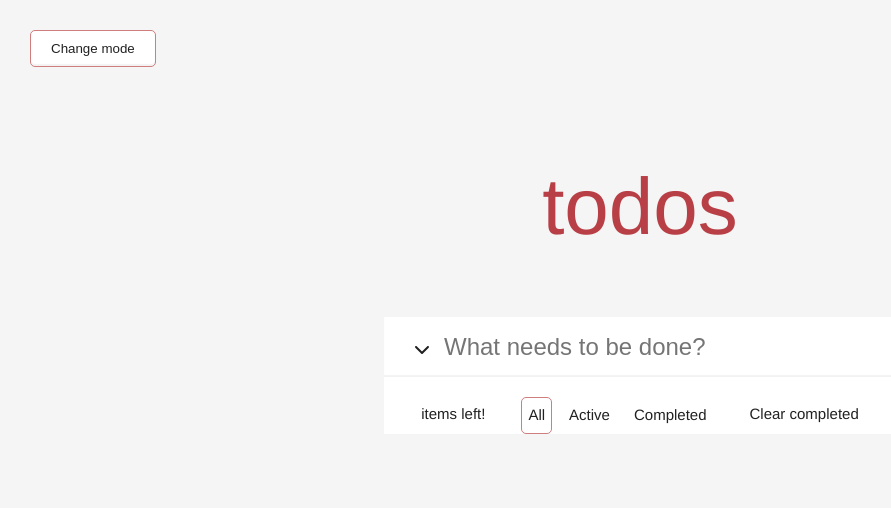
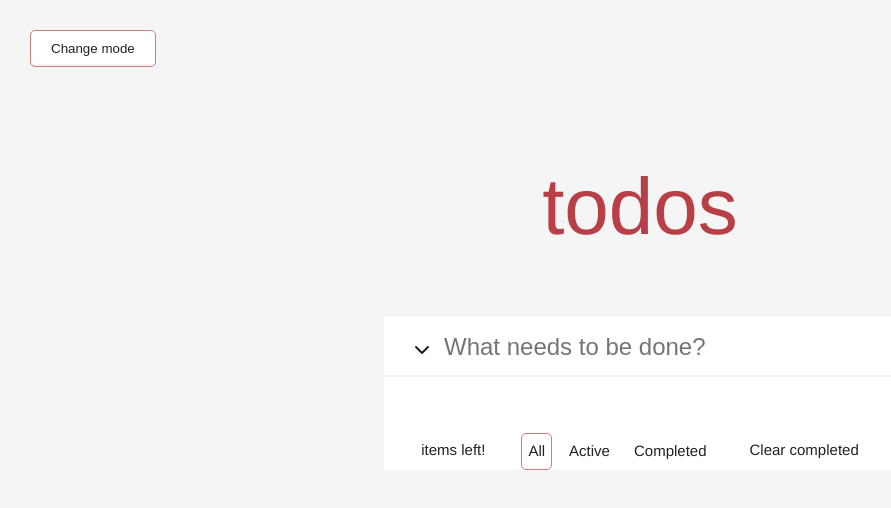
Before and after one commit to hoangvv02/Todo, a React (Create React App) app: page / in a window 1280 px wide. Shown: the top 508 px of the page, without its empty margins (0-891 px from the left). Built offline with nearby package versions, Linux system fonts and the light colour scheme.

Commit message:
add scroll style

```diff
--- a/src/App.jsx
+++ b/src/App.jsx
@@ -7,7 +7,7 @@ import { ThemeContext } from "./ThemeContext";
 import "./App.css";
 import Logo from "./components/Logo";
 import { FILTER } from "./constant/constant";
-import Pagination from "./components/Pagination";
+// import Pagination from "./components/Pagination";
 
 class App extends Component {
   constructor(props) {
@@ -15,8 +15,6 @@ class App extends Component {
     this.state = {
       todos: [],
       selectedFilter: FILTER.ALL,
-      isEditInput: false,
-      idEdit: null,
       currentPage: 1,
       todosPerPage: 5,
     };
@@ -84,8 +82,9 @@ class App extends Component {
   };
 
   updateInput = (todo) => {
-    this.setState({ isEditInput: true, idEdit: todo.id });
     this.inputRef.current.value = todo.text;
+    this.inputRef.current.focus();
+    this.inputRef.current.idEdit = todo.id;
   };
 
   handlePageChange = (pageNumber) => {
@@ -93,20 +92,13 @@ class App extends Component {
   };
 
   render() {
-    const {
-      todos,
-      selectedFilter,
-      isEditInput,
-      idEdit,
-      todosPerPage,
-      currentPage,
-    } = this.state;
+    const { todos, selectedFilter, todosPerPage, currentPage } = this.state;
 
     const { theme } = this.context;
 
-    const lastTodoIndex = currentPage * todosPerPage;
-    const firstTodoIndex = lastTodoIndex - todosPerPage;
-    const currentTodos = todos.slice(firstTodoIndex, lastTodoIndex);
+    // const lastTodoIndex = currentPage * todosPerPage;
+    // const firstTodoIndex = lastTodoIndex - todosPerPage;
+    // const currentTodos = todos.slice(firstTodoIndex, lastTodoIndex);
 
     return (
       <div className={`app-content ${theme}`}>
@@ -119,24 +111,23 @@ class App extends Component {
             handleInputChange={this.handleInputChange}
             addTodo={this.addTodo}
             toggleAllTodo={this.toggleAllTodo}
-            isEditInput={isEditInput}
-            idEdit={idEdit}
             updateTodo={this.updateTodo}
           />
           <ListTodo
-            todos={currentTodos}
+            // todos={currentTodos}
+            todos={todos}
             toggleTodo={this.toggleTodo}
             removeTodo={this.removeTodo}
             updateTodo={this.updateTodo}
             selectedFilter={selectedFilter}
             updateInput={this.updateInput}
           />
-          <Pagination
+          {/* <Pagination
             todos={todos}
             todosPerPage={todosPerPage}
             currentPage={currentPage}
             handlePageChange={this.handlePageChange}
-          />
+          /> */}
           <Footer
             count={this.countIncompleteTodos}
             removeCompletedTodos={this.removeCompletedTodos}
--- /dev/null
+++ b/src/HOC/StyleScroll.jsx
@@ -0,0 +1,18 @@
+import React from "react";
+import "../HOC/styling.css";
+
+const StyleScroll = (WrappedComponent) => {
+  const style = {
+    overflowY: "auto",
+  };
+
+  return (props) => {
+    return (
+      <div style={style} className="list-todo">
+        <WrappedComponent {...props} />
+      </div>
+    );
+  };
+};
+
+export default StyleScroll;
--- /dev/null
+++ b/src/HOC/styling.css
@@ -0,0 +1,17 @@
+.list-todo::-webkit-scrollbar {
+  width: 12px;
+}
+
+.list-todo::-webkit-scrollbar-track {
+  background: #f1f1f1;
+}
+
+.list-todo::-webkit-scrollbar-thumb {
+  background: #888;
+  border-radius: 10px;
+}
+
+.list-todo::-webkit-scrollbar-thumb:hover {
+  background: #555;
+  cursor: default;
+}
--- a/src/components/Header.jsx
+++ b/src/components/Header.jsx
@@ -6,19 +6,20 @@ import { faChevronDown } from "@fortawesome/free-solid-svg-icons";
 class Header extends Component {
   addTodo = (event) => {
     event.preventDefault();
-    const { isEditInput, addTodo, updateTodo, idEdit, inputRef } = this.props;
+    const { addTodo, updateTodo, inputRef } = this.props;
     const newTodo = inputRef.current.value.trim();
 
-    if (newTodo && !isEditInput) {
+    if (newTodo && !inputRef.current.idEdit) {
       addTodo({
         id: Date.now(),
         text: newTodo,
         done: false,
       });
-    } else if (newTodo && isEditInput) {
-      updateTodo(idEdit, newTodo);
+    } else if (newTodo && inputRef.current.idEdit) {
+      updateTodo(inputRef.current.idEdit, newTodo);
     }
     inputRef.current.value = "";
+    inputRef.current.idEdit = null;
   };
 
   render() {
--- a/src/components/ListTodo.jsx
+++ b/src/components/ListTodo.jsx
@@ -2,6 +2,7 @@ import React, { Component } from "react";
 import "../styles/list.css";
 import { FILTER } from "../constant/constant";
 import TodoItem from "./TodoItem";
+import StyleScroll from "../HOC/StyleScroll";
 
 class ListTodo extends Component {
   render() {
@@ -33,4 +34,4 @@ class ListTodo extends Component {
   }
 }
 
-export default ListTodo;
+export default StyleScroll(ListTodo);
--- a/src/styles/list.css
+++ b/src/styles/list.css
@@ -1,6 +1,26 @@
 .list-todo {
   margin-top: 20px;
   text-align: left;
+  max-height: 330px;
+  /*  overflow-y: auto;
+  .list-todo::-webkit-scrollbar {
+    width: 12px;
+  }
+
+  .list-todo::-webkit-scrollbar-track {
+    background: #f1f1f1;
+  }
+
+  .list-todo::-webkit-scrollbar-thumb {
+    background: #888;
+    border-radius: 10px;
+  }
+
+  .list-todo::-webkit-scrollbar-thumb:hover {
+    background: #555;
+    cursor: default;
+  }
+  */
   .item {
     padding: 15px 15px 15px 30px;
     position: relative;
```
